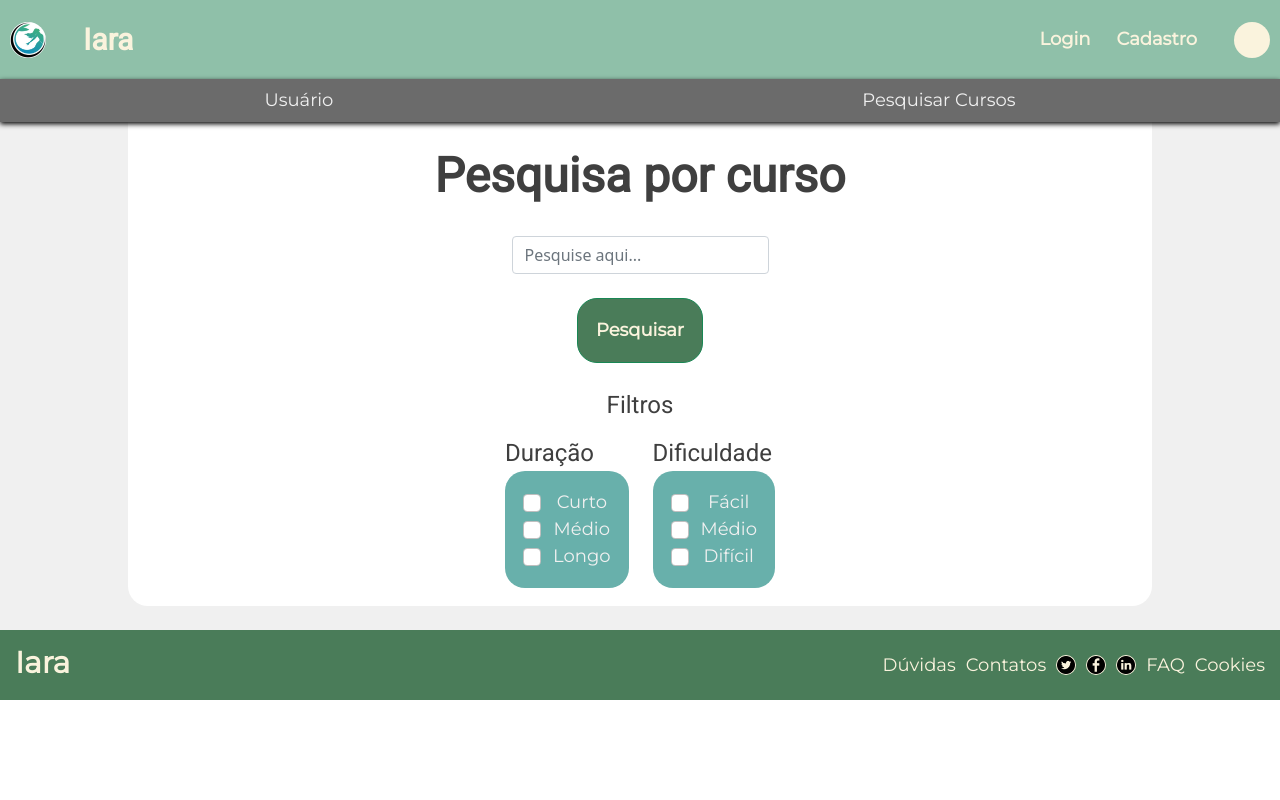
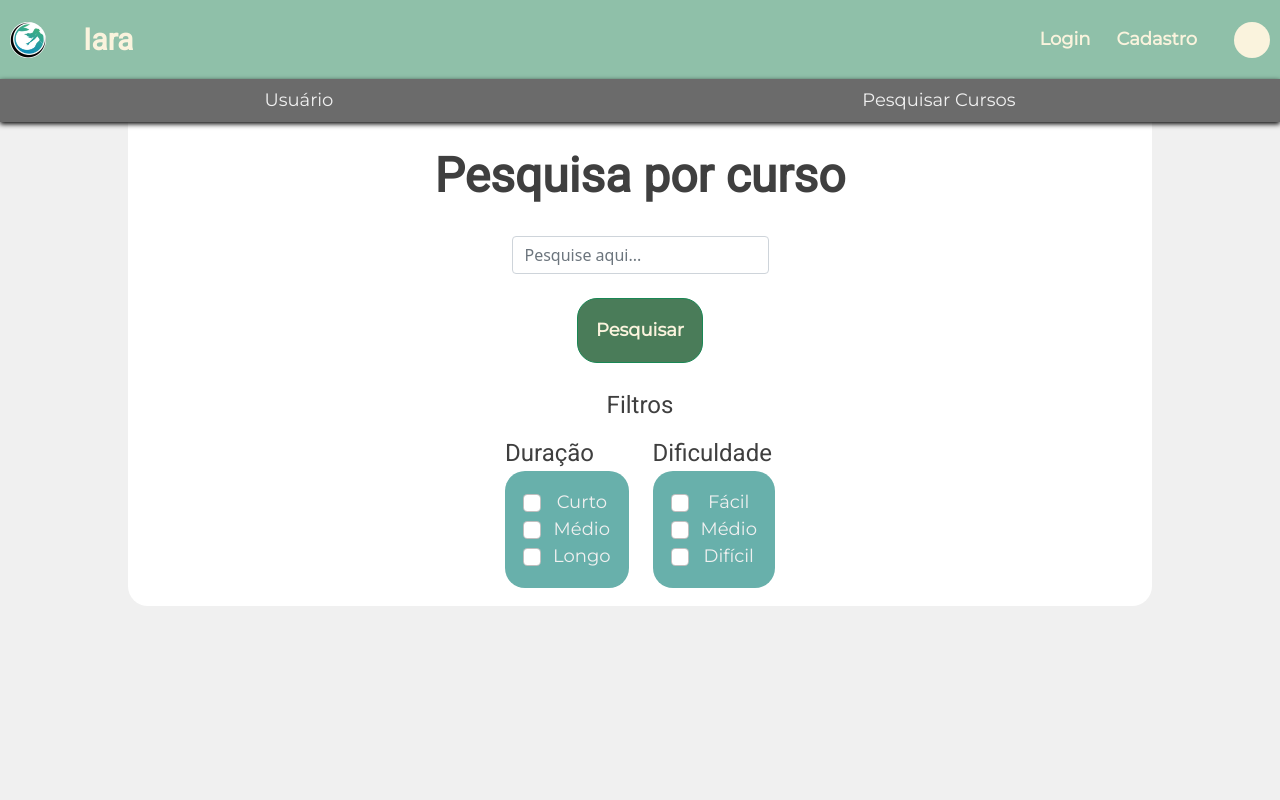
Before and after one commit to GabrielKishida/Iara, a React (Create React App) app: page /search in a window 1280 px wide. Shown: the top 800 px of the page. Built offline with nearby package versions, Linux system fonts and the light colour scheme.

Commit message:
:bug: footer position

```diff
--- a/src/components/theme/grid.ts
+++ b/src/components/theme/grid.ts
@@ -3,6 +3,7 @@ import { COLORS, SPACING } from ".";
 
 export const Grid = styled.div`
   background-color: ${COLORS.xLightGray};
+  min-height : 800px;
 `;
 
 interface RowProps {
--- a/src/modules/MainPage/MainPage.tsx
+++ b/src/modules/MainPage/MainPage.tsx
@@ -6,12 +6,12 @@ import { Footer } from "../../components/footer";
 export const MainPage: React.FC = () => {
   return (
     <Grid>
-      <Row>
+      {/* <Row>
         <Jumbotron />
-      </Row>
-      <Row>
+      </Row> */}
+      {/* <Row>
         <CursosPopulares />
-      </Row>
+      </Row> */}
     </Grid>
   );
 };
```
